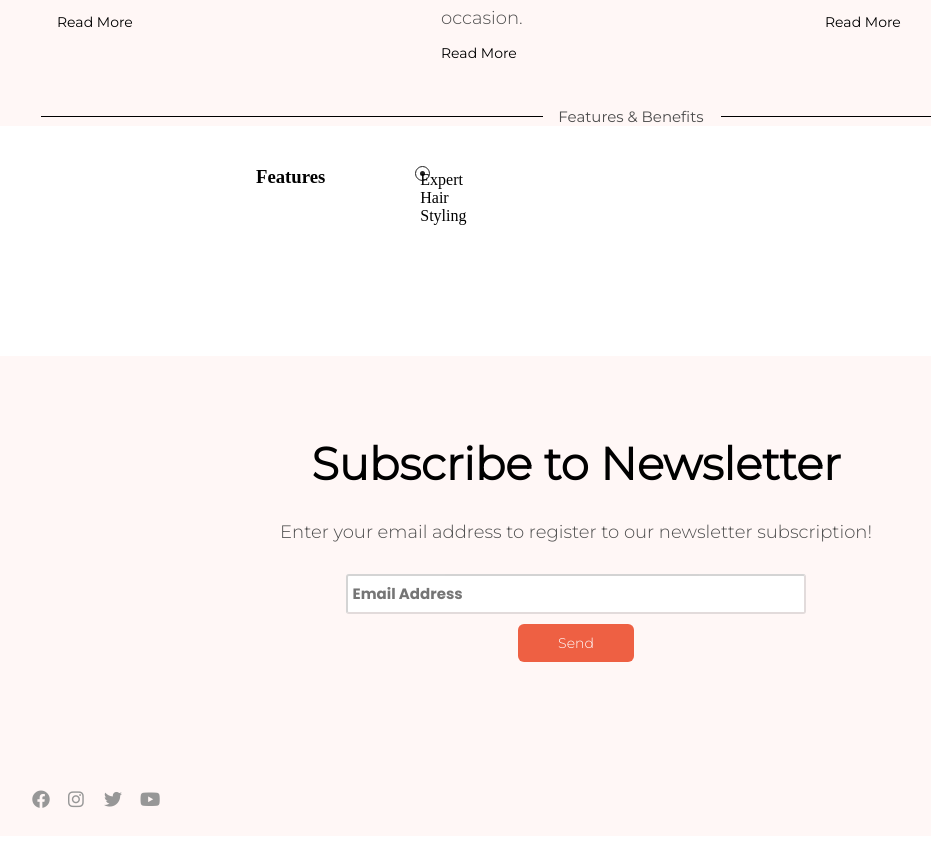
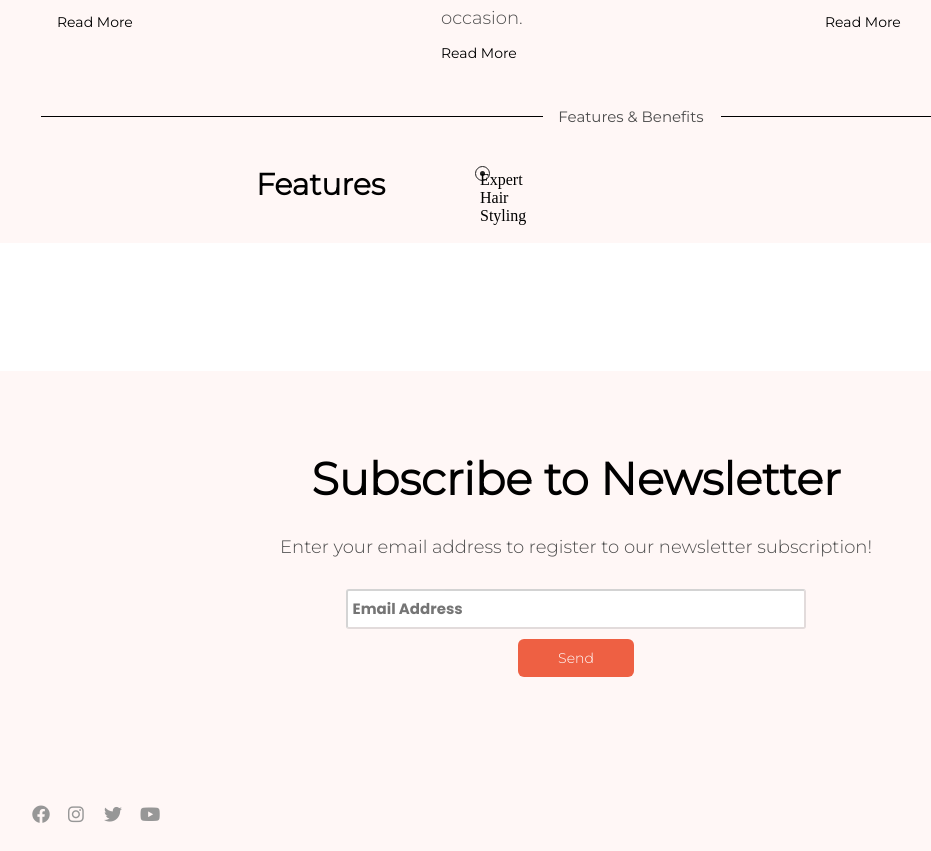
Before and after one commit to nadiahosisy/Beauty-Salon, a React (Vite) app: page /Home in a window 1280 px wide. Shown: the part 2203-3054 px from the top of the page, without its empty margins (64-995 px from the left). Built offline with nearby package versions, Linux system fonts and the light colour scheme.

Commit message:
added font size

```diff
--- a/src/style/home-beneifts.css
+++ b/src/style/home-beneifts.css
@@ -70,14 +70,12 @@
 }
 .main-div-featuers {
   display: flex;
+  background-color: #fff7f6;
   flex-direction: row;
   height: 100%;
   flex-grow: 1;
-
   gap: 10px;
-
   padding-top: 40px;
-
   padding-bottom: 40px;
 }
 .header-div-features {
@@ -87,6 +85,8 @@
 }
 .header-featuers {
   display: flex;
+  font-size: 30px;
+  font-family: Monserat-ligth, sans-serif;
   bottom: 8rem;
   padding-left: 10rem;
   align-items: center;
```
